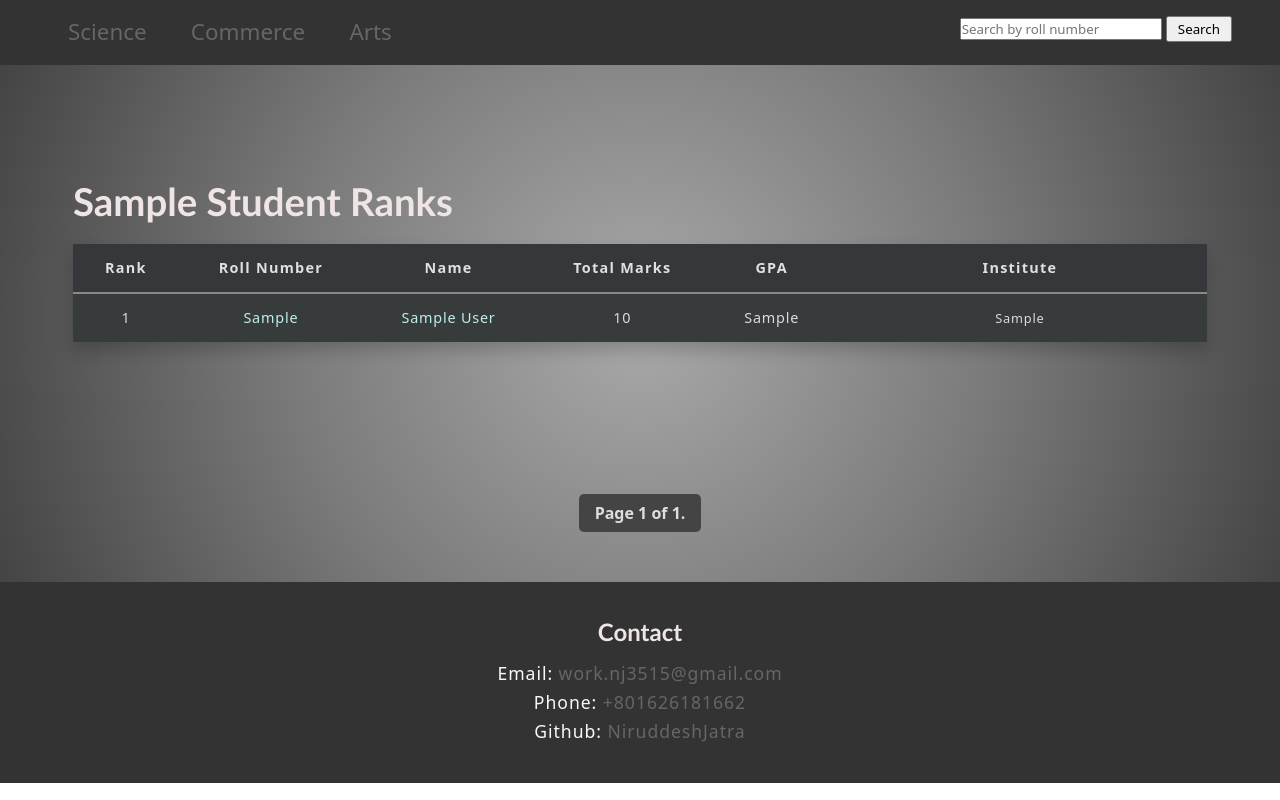
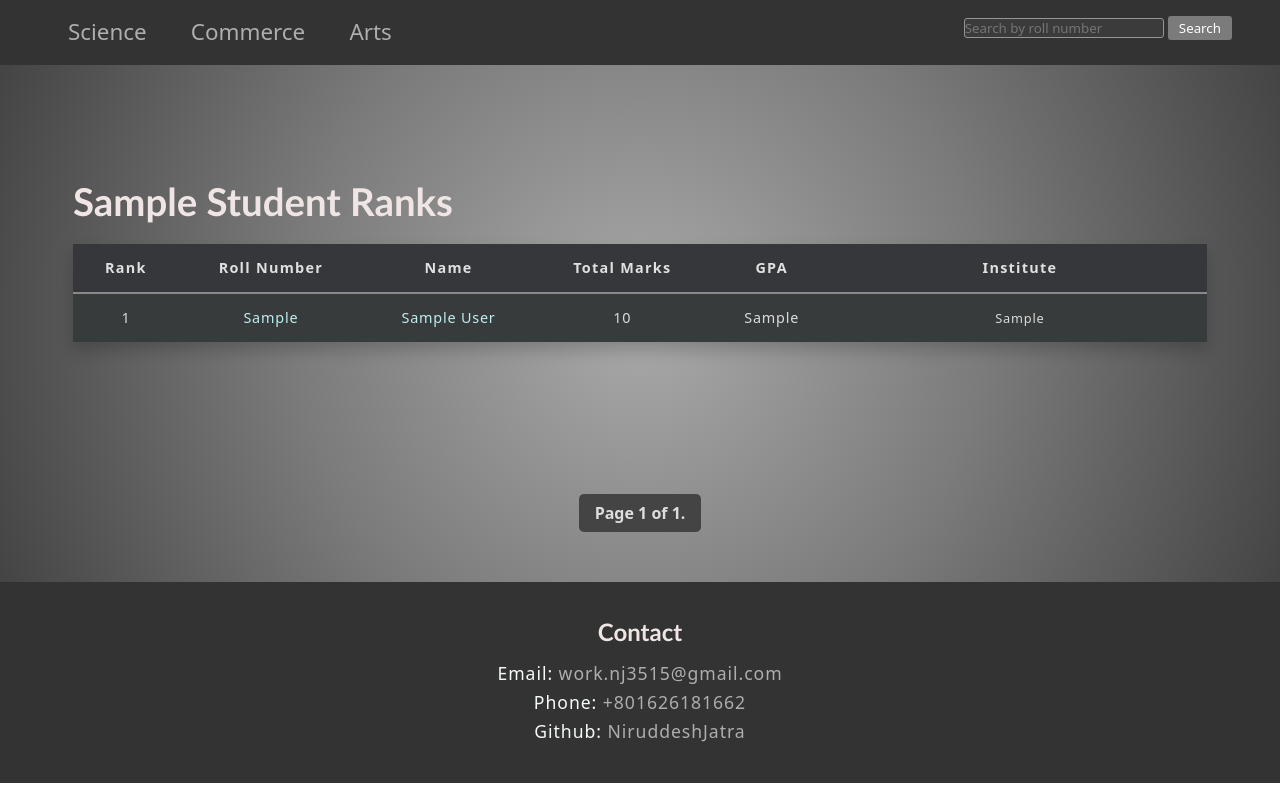
Before and after one commit to NiruddeshJatra/HSC_Rankings, a Django app: a page that uses templates/base.html in a window 1280 px wide. Run offline with Django 5.2, Linux system fonts and the light colour scheme; tables that the repository leaves empty hold one stand-in row (values such as "Sample post"); some web fonts are replaced.

Commit message:
improved Aesthetics

```diff
--- a/static/css/global.css
+++ b/static/css/global.css
@@ -7,12 +7,12 @@
   box-sizing: border-box;
 }
 
-a {
+nav a, footer a {
   text-decoration: none;
   color: rgb(175, 174, 174);
 }
 
-a:hover {
+nav a:hover, footer a:hover {
   color: rgb(100, 100, 100);
 }
 
@@ -44,8 +44,19 @@ nav a{
   font-size: 1.4rem;
 }
 
+nav input {
+  background-color: #3B3B3B;
+  border: 1px solid rgb(149, 149, 149);
+  border-radius: 3px;
+  color: rgb(175, 174, 174);
+}
+
 nav button {
+  background-color: #7B7B7B;
   padding: 2px 10px;
+  color: white;
+  border: 1px solid transparent;
+  border-radius: 3px;
 }
 
 /* Main Content */
--- a/static/css/home.css
+++ b/static/css/home.css
@@ -62,16 +62,9 @@ td {
   letter-spacing: 0.05rem;
 }
 
-a {
-  color: #666;
-}
-
-a:hover {
-  color: #444;
-}
-
 .individual-link a{
   color: rgb(188, 238, 238);
+  text-decoration: none;
 }
 
 .individual-link a:hover{
```
